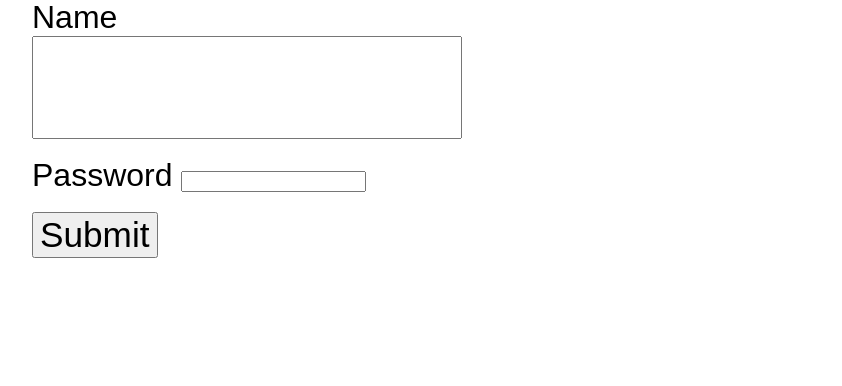
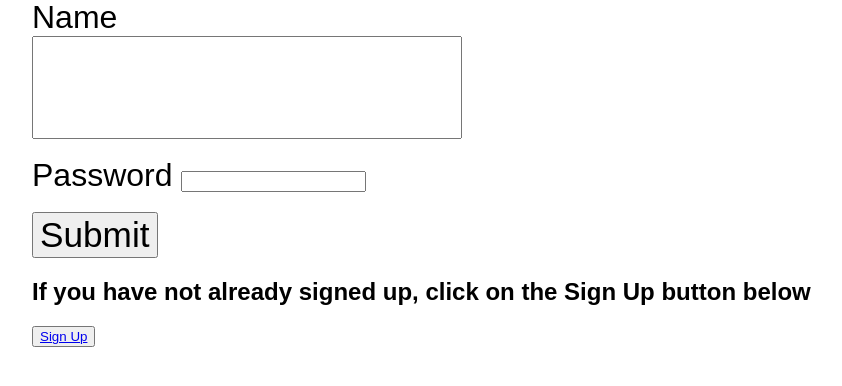
Before and after one commit to zhangtreefish/blog, a Python web app: template engineapp/templates/login.html in a window 1280 px wide. Shown: the part 159-545 px from the top of the page, without its empty margins (208-1050 px from the left). Run offline with Jinja, Linux system fonts and the light colour scheme; the template is opened without the code that fills it, so the values that code supplies are empty.

Commit message:
Feat: link Signup and login pages with buttons

```diff
--- a/engineapp/static/main.css
+++ b/engineapp/static/main.css
@@ -27,3 +27,6 @@ textarea {
 li {
 	margin: 30px;
 }
+footer {
+	font-color: green;
+}
--- a/engineapp/templates/login.html
+++ b/engineapp/templates/login.html
@@ -14,4 +14,8 @@
 	<br>
 	<input type="submit">
 </form>
+<footer>
+	<h2> If you have not already signed up, click on the Sign Up button below </h2>
+	<button type='button'><a href={{"/blog/signup"}}> Sign Up </a></button>
+</footer>
 {% endblock %}
--- a/engineapp/templates/signup.html
+++ b/engineapp/templates/signup.html
@@ -23,4 +23,8 @@
 	<br>
 	<input type="submit">
 </form>
+<footer>
+	<h2> If you have already signed up, click on the  Login below </h2>
+	<button type='button'><a href={{"/blog/login"}}> Login </a></button>
+</footer>
 {% endblock %}
```
